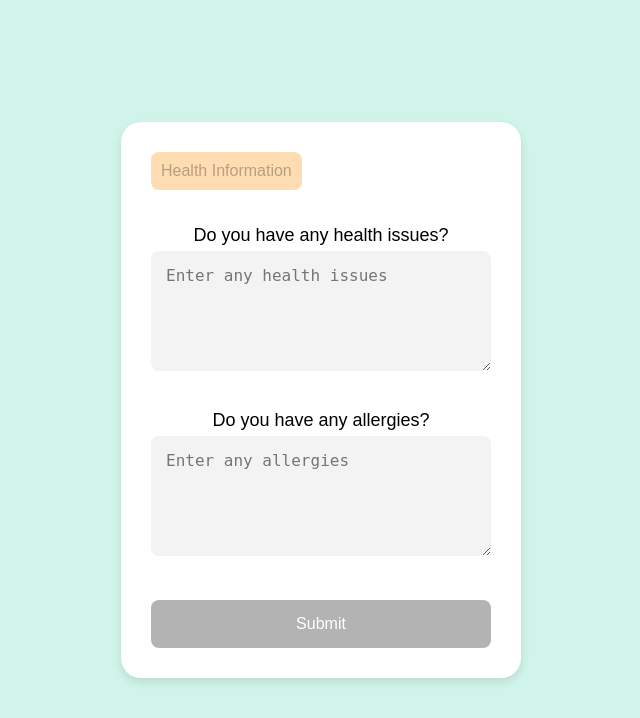
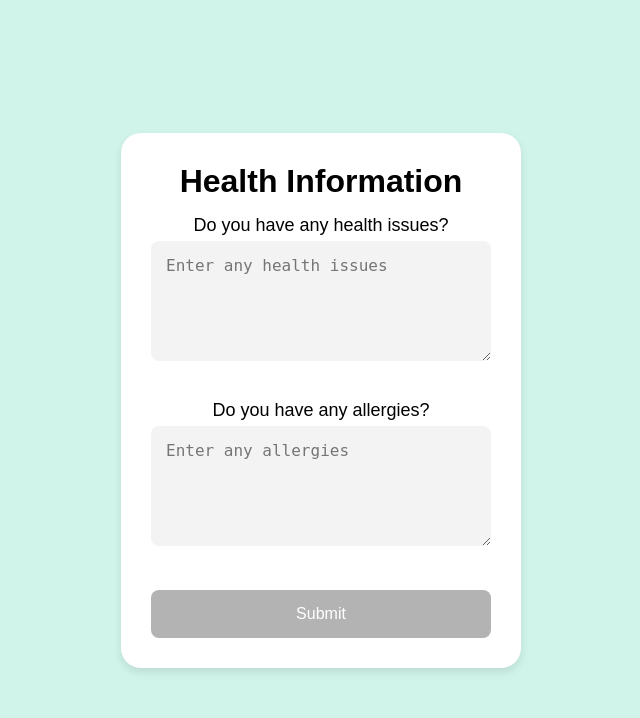
Before and after one commit to ShobhitWahane/MajorProject, a Flask app: page /health in a window 1280 px wide. Shown: the top 718 px of the page, without its empty margins (319-959 px from the left). Run offline with Flask 3, Linux system fonts and the light colour scheme; the visitor is signed in with stand-in values (Sample User, id 1).

Commit message:
Update health.html

```diff
--- a/templates/health.html
+++ b/templates/health.html
@@ -1,38 +1,23 @@
-<!-- Health Issues and Allergies Page (health.html) -->
 <!DOCTYPE html>
 <html lang="en">
 <head>
     <meta charset="UTF-8">
     <meta name="viewport" content="width=device-width, initial-scale=1.0">
-    <title>Health Issues & Allergies</title>
+    <title>Health Information</title>
     <link rel="stylesheet" href="{{ url_for('static', filename='style.css') }}">
 </head>
 <body>
     <div class="container">
-        <div class="header">
-            <button class="tab" disabled>Health Information</button>
-        </div>
+        <h1>Health Information</h1>
         <form class="health-form" action="{{ url_for('submit_health_info') }}" method="POST">
-            <!-- Health Issues Input -->
             <label for="health-issues">Do you have any health issues?</label>
             <textarea id="health-issues" name="health_issues" placeholder="Enter any health issues" required></textarea>
 
-            <!-- Allergies Input -->
             <label for="allergies">Do you have any allergies?</label>
             <textarea id="allergies" name="allergies" placeholder="Enter any allergies" required></textarea>
 
-            <!-- Submit button -->
             <button type="submit" class="next-btn">Submit</button>
         </form>
     </div>
-
-    <script>
-        document.querySelector('.health-form').addEventListener('submit', function(event) {
-            event.preventDefault();
-            // Handle form submission here, you can store data, or redirect to another page
-            alert('Health information submitted!');
-            window.location.href = "{{ url_for('image_upload') }}";  // Redirect to the image upload page
-        });
-    </script>
 </body>
 </html>
```
